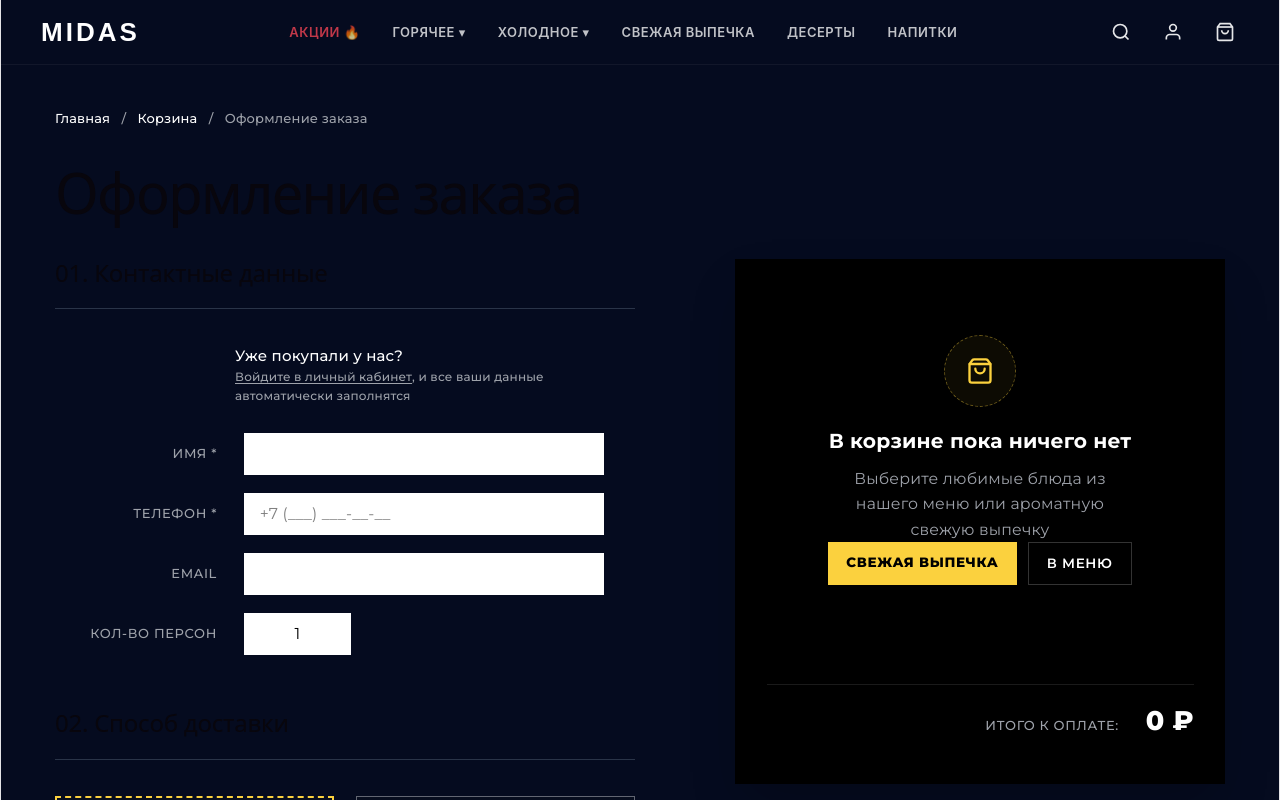
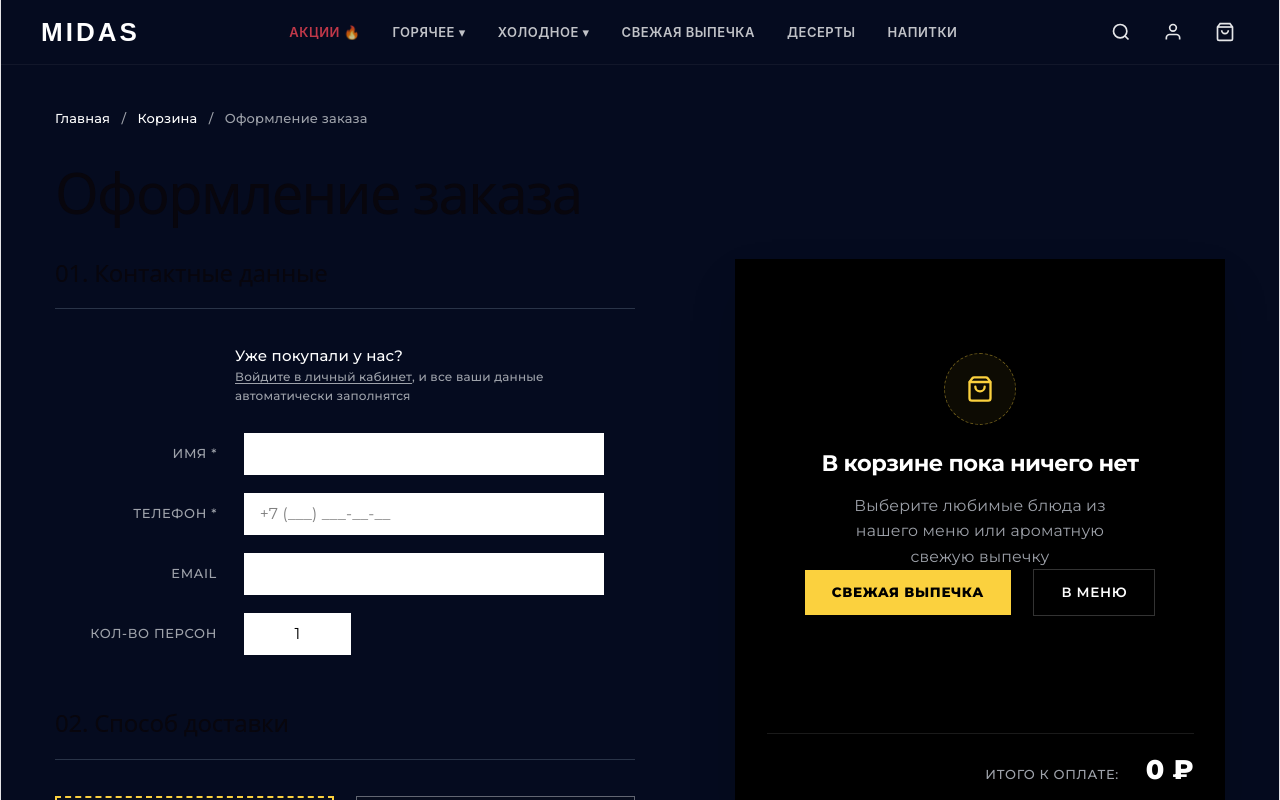
Before and after one commit to Shukrull101/midas, a React (Vite) app: page /cart in a window 1280 px wide. Shown: the top 800 px of the page. Built offline with nearby package versions, Linux system fonts and the light colour scheme.

Commit message:
style: increase spacing between buttons in empty cart summary

```diff
--- a/src/pages/checkout/OrderSummary.jsx
+++ b/src/pages/checkout/OrderSummary.jsx
@@ -10,26 +10,26 @@ const OrderSummary = () => {
     <aside className="w-full bg-[#000000] border border-[#162035]/60 xl:border-none p-5 sm:p-6 xl:p-7 2xl:p-8 pb-7 sm:pb-9 xl:pb-10 font-['Montserrat',sans-serif] shadow-2xl">
       {cartItems.length === 0 ? (
         /* Состояние пустой корзины */
-        <div className="py-8 sm:py-10 text-center flex flex-col items-center justify-center">
-          <div className="w-16 h-16 rounded-full border border-dashed border-[#FBD13E]/40 flex items-center justify-center text-[#FBD13E] mb-4 bg-[#FBD13E]/5">
+        <div className="py-10 sm:py-14 text-center flex flex-col items-center justify-center">
+          <div className="w-16 h-16 rounded-full border border-dashed border-[#FBD13E]/40 flex items-center justify-center text-[#FBD13E] mb-5 bg-[#FBD13E]/5">
             <ShoppingBag size={28} />
           </div>
-          <h3 className="text-white text-base sm:text-lg font-bold mb-2">
+          <h3 className="text-white text-base sm:text-lg lg:text-xl font-bold mb-3 tracking-tight">
             В корзине пока ничего нет
           </h3>
-          <p className="text-[#9EA2AA] text-xs sm:text-sm max-w-[280px] mb-6 leading-relaxed">
+          <p className="text-[#9EA2AA] text-xs sm:text-sm max-w-[300px] mb-8 leading-relaxed">
             Выберите любимые блюда из нашего меню или ароматную свежую выпечку
           </p>
-          <div className="flex flex-col sm:flex-row gap-2.5 w-full justify-center max-w-[320px]">
+          <div className="flex flex-col sm:flex-row items-center gap-4 sm:gap-5 w-full justify-center max-w-[360px]">
             <Link
               to="/fresh-bakery"
-              className="px-4 py-2.5 bg-[#FBD13E] text-black font-extrabold text-xs uppercase tracking-wider text-center hover:bg-[#ebd532] transition-colors"
+              className="w-full sm:w-auto px-6 py-3 bg-[#FBD13E] text-black font-extrabold text-xs uppercase tracking-wider text-center hover:bg-[#ebd532] active:scale-95 transition-all shadow-md"
             >
               Свежая выпечка
             </Link>
             <Link
               to="/"
-              className="px-4 py-2.5 border border-white/20 text-white font-semibold text-xs uppercase tracking-wider text-center hover:border-white/50 transition-colors"
+              className="w-full sm:w-auto px-6 py-3 border border-white/20 text-white font-semibold text-xs uppercase tracking-wider text-center hover:border-white/50 hover:bg-white/5 active:scale-95 transition-all"
             >
               В меню
             </Link>
```
